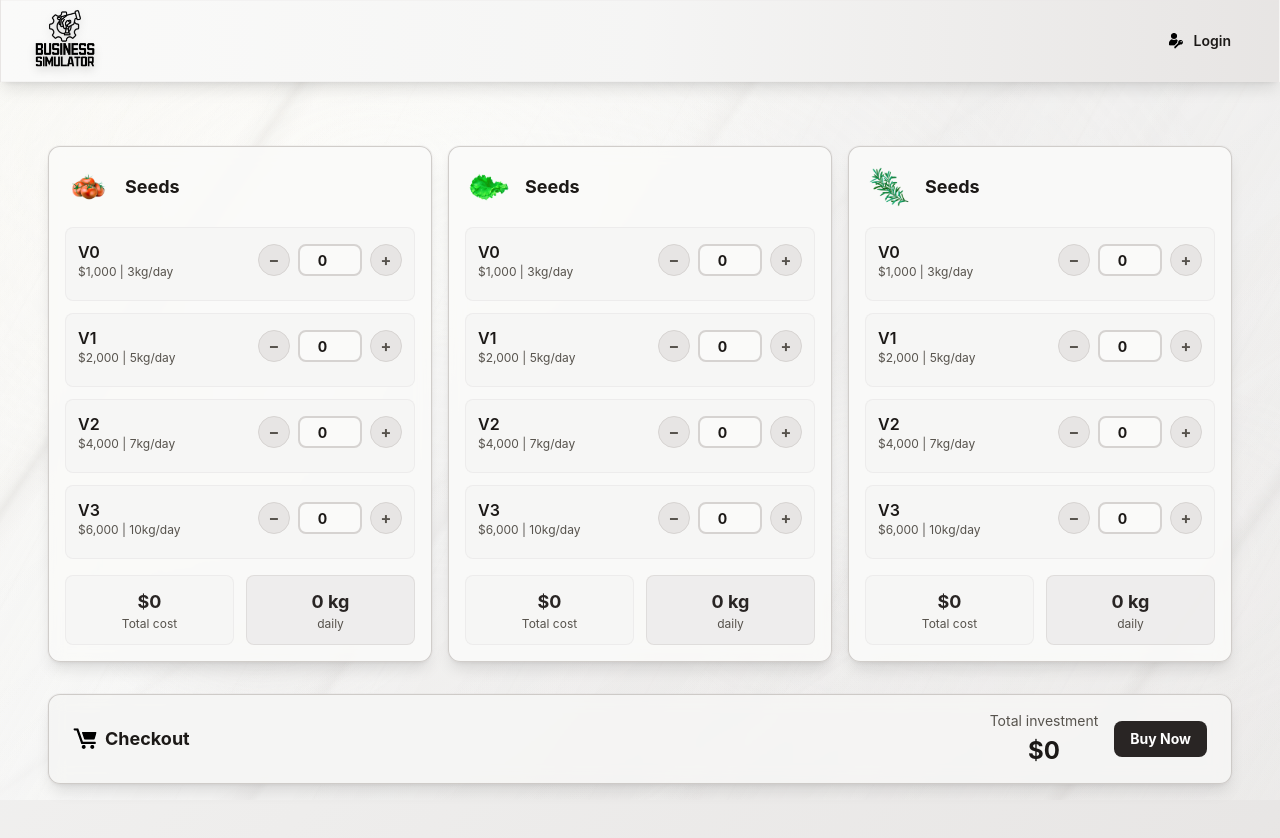
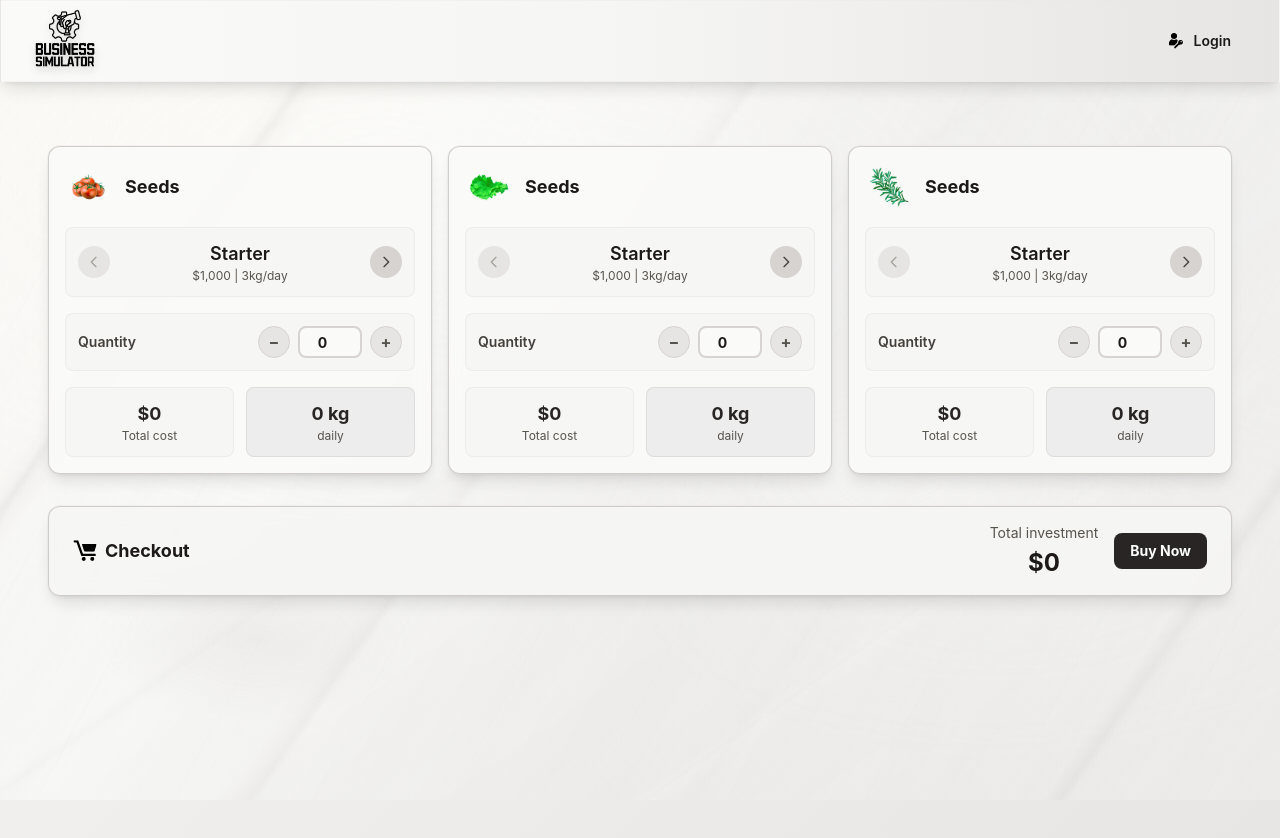
Before and after one commit to RebelsBlocks/business-simulator-frontend, a React (Vite) app: page /suppliers in a window 1280 px wide. Shown: the top 838 px of the page. Built offline with nearby package versions, Linux system fonts and the light colour scheme.

Commit message:
Update Suppliers.tsx
Suppliers UI upgrades

```diff
--- a/src/pages/Suppliers.tsx
+++ b/src/pages/Suppliers.tsx
@@ -9,16 +9,21 @@ const Suppliers = () => {
     { id: 'herbs', name: 'Seeds', icon: '/herbs.png', color: 'from-stone-200 via-stone-400 to-stone-600' }
   ];
 
-  // Module data
+  // Module data with new tier names
   const modules = [
-    { id: 0, name: 'V0', cost: 1000, production: 3, description: 'Basic starter kit' },
-    { id: 1, name: 'V1', cost: 2000, production: 5, description: 'Enhanced productivity' },
-    { id: 2, name: 'V2', cost: 4000, production: 7, description: 'Advanced features' },
-    { id: 3, name: 'V3', cost: 6000, production: 10, description: 'Highest yield with LED' }
+    { id: 0, name: 'Starter', cost: 1000, production: 3, description: 'Basic starter kit' },
+    { id: 1, name: 'Basic', cost: 2000, production: 5, description: 'Enhanced productivity' },
+    { id: 2, name: 'Premium', cost: 4000, production: 7, description: 'Advanced features' },
+    { id: 3, name: 'Max', cost: 6000, production: 10, description: 'Highest yield with LED' }
   ];
 
+  const [selectedModules, setSelectedModules] = useState<Record<string, Record<number, number>>>({});
 
-  const [selectedModules, setSelectedModules] = useState<Record<string, Record<number, number>>>({});
+  const [selectedTiers, setSelectedTiers] = useState<Record<string, number>>({
+    tomatoes: 0,
+    salad: 0,
+    herbs: 0
+  });
 
   const handleQuantityChange = (productIndex: number, moduleIndex: number, quantity: string | number) => {
     const productId = products[productIndex].id;
@@ -29,8 +34,24 @@ const Suppliers = () => {
         [moduleIndex]: parseInt(quantity.toString()) || 0
       }
     }));
+  };
 
-    // Automatically assign product to module if quantity > 0
+  const handleTierChange = (productId: string, direction: 'left' | 'right') => {
+    setSelectedTiers(prev => {
+      const currentTier = prev[productId] || 0;
+      let newTier = currentTier;
+
+      if (direction === 'left') {
+        newTier = Math.max(0, currentTier - 1);
+      } else {
+        newTier = Math.min(modules.length - 1, currentTier + 1);
+      }
+
+      return {
+        ...prev,
+        [productId]: newTier
+      };
+    });
   };
 
   const getTotalCostForProduct = (productId: string) => {
@@ -58,7 +79,11 @@ const Suppliers = () => {
 
         {/* Product Cards */}
         <div className="grid grid-cols-1 sm:grid-cols-2 lg:grid-cols-3 gap-4 mb-8">
-          {products.map((product, productIndex) => (
+          {products.map((product, productIndex) => {
+            const currentTier = selectedTiers[product.id] || 0;
+            const currentModule = modules[currentTier];
+
+            return (
               <div key={product.id} className="bg-stone-50/90 backdrop-blur-sm border border-stone-400/50 rounded-xl p-4 shadow-lg hover:shadow-xl transition-all duration-300 ring-1 ring-stone-300/20 hover:ring-stone-400/30">
                 {/* Product Header */}
                 <div className="flex items-center space-x-3 mb-4">
@@ -74,21 +99,54 @@ const Suppliers = () => {
                   </div>
                 </div>
 
-              {/* Modules */}
-              <div className="space-y-3">
-                {modules.map((module) => (
-                  <div key={module.id} className="bg-stone-100/80 border border-stone-200/60 rounded-lg p-3 hover:bg-stone-100 transition-colors duration-200">
-                    <div className="flex justify-between items-center mb-2">
-                      <div>
-                        <div className="font-semibold text-stone-900">{module.name}</div>
+                {/* Tier Selection */}
+                <div className="bg-stone-100/80 border border-stone-200/60 rounded-lg p-3 mb-4">
+                  <div className="flex items-center justify-between">
+                    <button
+                      onClick={() => handleTierChange(product.id, 'left')}
+                      disabled={currentTier === 0}
+                      className={`w-8 h-8 rounded-full flex items-center justify-center transition-all duration-200 ${
+                        currentTier === 0
+                          ? 'bg-stone-200 text-stone-400 cursor-not-allowed'
+                          : 'bg-stone-300 hover:bg-stone-400 text-stone-700 hover:text-white'
+                      }`}
+                    >
+                      <svg className="w-4 h-4" fill="none" stroke="currentColor" viewBox="0 0 24 24">
+                        <path strokeLinecap="round" strokeLinejoin="round" strokeWidth={2} d="M15 19l-7-7 7-7" />
+                      </svg>
+                    </button>
+
+                    <div className="text-center flex-1">
+                      <div className="font-semibold text-stone-900 text-lg">{currentModule.name}</div>
                       <div className="text-xs text-stone-600">
-                          ${module.cost.toLocaleString()} | {module.production}kg/day
+                        ${currentModule.cost.toLocaleString()} | {currentModule.production}kg/day
                       </div>
                     </div>
+
+                    <button
+                      onClick={() => handleTierChange(product.id, 'right')}
+                      disabled={currentTier === modules.length - 1}
+                      className={`w-8 h-8 rounded-full flex items-center justify-center transition-all duration-200 ${
+                        currentTier === modules.length - 1
+                          ? 'bg-stone-200 text-stone-400 cursor-not-allowed'
+                          : 'bg-stone-300 hover:bg-stone-400 text-stone-700 hover:text-white'
+                      }`}
+                    >
+                      <svg className="w-4 h-4" fill="none" stroke="currentColor" viewBox="0 0 24 24">
+                        <path strokeLinecap="round" strokeLinejoin="round" strokeWidth={2} d="M9 5l7 7-7 7" />
+                      </svg>
+                    </button>
+                  </div>
+                </div>
+
+                {/* Quantity Selector */}
+                <div className="bg-stone-100/80 border border-stone-200/60 rounded-lg p-3 mb-4">
+                  <div className="flex items-center justify-between">
+                    <div className="text-sm font-semibold text-stone-700">Quantity</div>
                     <div className="flex items-center space-x-2">
                       <button
-                          onClick={() => handleQuantityChange(productIndex, module.id,
-                            Math.max(0, (selectedModules[product.id]?.[module.id] || 0) - 1))}
+                        onClick={() => handleQuantityChange(productIndex, currentModule.id,
+                          Math.max(0, (selectedModules[product.id]?.[currentModule.id] || 0) - 1))}
                         className="w-8 h-8 bg-stone-200 hover:bg-stone-300 border border-stone-300 rounded-full flex items-center justify-center text-stone-600 font-bold transition-all duration-200"
                       >
                         −
@@ -97,13 +155,13 @@ const Suppliers = () => {
                         type="number"
                         min="0"
                         max="10"
-                          value={selectedModules[product.id]?.[module.id] || 0}
-                          onChange={(e) => handleQuantityChange(productIndex, module.id, e.target.value)}
+                        value={selectedModules[product.id]?.[currentModule.id] || 0}
+                        onChange={(e) => handleQuantityChange(productIndex, currentModule.id, e.target.value)}
                         className="w-16 h-8 text-center text-sm font-bold border-2 border-stone-300 rounded-lg focus:ring-2 focus:ring-stone-400 focus:border-stone-500 bg-stone-50"
                       />
                       <button
-                          onClick={() => handleQuantityChange(productIndex, module.id,
-                            (selectedModules[product.id]?.[module.id] || 0) + 1)}
+                        onClick={() => handleQuantityChange(productIndex, currentModule.id,
+                          (selectedModules[product.id]?.[currentModule.id] || 0) + 1)}
                         className="w-8 h-8 bg-stone-200 hover:bg-stone-300 border border-stone-300 rounded-full flex items-center justify-center text-stone-600 font-bold transition-all duration-200"
                       >
                         +
@@ -111,11 +169,9 @@ const Suppliers = () => {
                     </div>
                   </div>
                 </div>
-                ))}
-              </div>
 
                 {/* Product Summary */}
-              <div className="mt-4 grid grid-cols-2 gap-3">
+                <div className="grid grid-cols-2 gap-3">
                   <div className="bg-stone-100/80 border border-stone-200/60 rounded-lg p-3 text-center">
                     <div className="text-lg font-bold text-stone-800">
                       ${getTotalCostForProduct(product.id).toLocaleString()}
@@ -130,7 +186,8 @@ const Suppliers = () => {
                   </div>
                 </div>
               </div>
-          ))}
+            );
+          })}
         </div>
 
         {/* Summary */}
```
Lines whose indentation alone changed are shown as unchanged.
